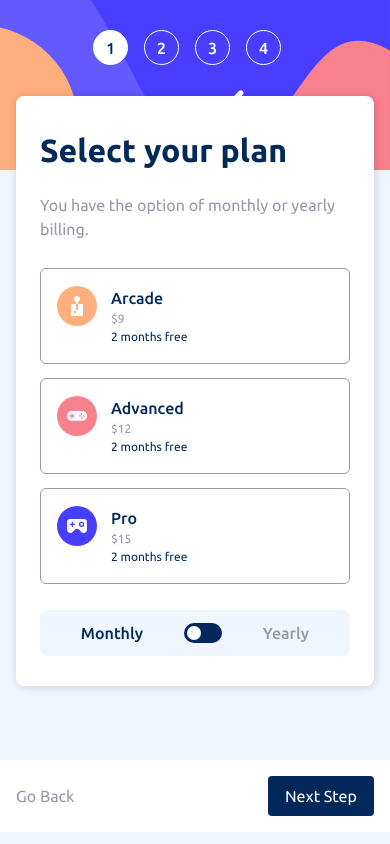
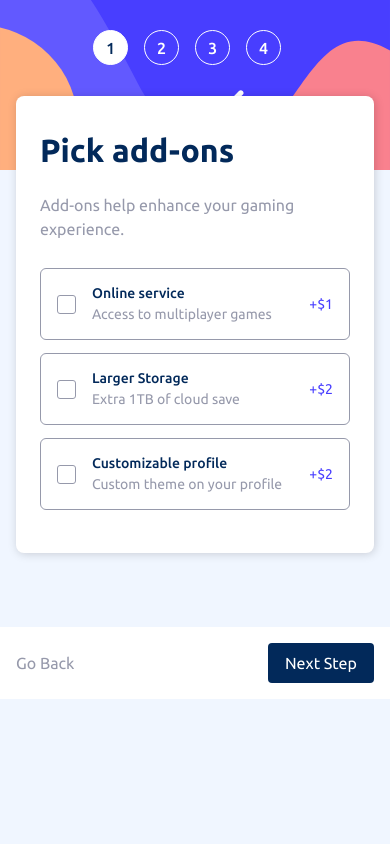
Before and after one commit to florianstancioiu/multi-step-form-main, a React (Create React App) app: page / in a window 390 px wide. Built offline with nearby package versions, Linux system fonts and the light colour scheme.

Commit message:
Worked on the 3rd screen for mobile

```diff
--- /dev/null
+++ b/src/components/Screens/PickAddons.js
@@ -0,0 +1,51 @@
+import Card from '../UI/Card';
+import FooterNavigation from '../Navigation/FooterNavigation';
+import AddonCheckbox from '../UI/AddonCheckbox';
+
+const checkboxes = [
+  {
+    id: '1',
+    title: 'Online service',
+    description: 'Access to multiplayer games',
+    monthlyPrice: '$1',
+    yearlyPrice: '$10',
+  },
+  {
+    id: '2',
+    title: 'Larger Storage',
+    description: 'Extra 1TB of cloud save',
+    monthlyPrice: '$2',
+    yearlyPrice: '$20',
+  },
+  {
+    id: '3',
+    title: 'Customizable profile',
+    description: 'Custom theme on your profile',
+    monthlyPrice: '$2',
+    yearlyPrice: '$20',
+  },
+];
+
+const PickAddons = () => {
+  return (
+    <>
+      <Card
+        title='Pick add-ons'
+        description='Add-ons help enhance your gaming experience.'
+      >
+        {checkboxes.map((checkbox) => (
+          <AddonCheckbox
+            key={checkbox.id}
+            title={checkbox.title}
+            description={checkbox.description}
+            monthlyPrice={checkbox.monthlyPrice}
+            yearlyPrice={checkbox.yearlyPrice}
+          />
+        ))}
+      </Card>
+      <FooterNavigation currentStep={3} />
+    </>
+  );
+};
+
+export default PickAddons;
--- a/src/components/Screens/Screens.js
+++ b/src/components/Screens/Screens.js
@@ -1,15 +1,17 @@
 import PersonalInfo from './PersonalInfo';
+import SelectYourPlan from './SelectYourPlan';
+import PickAddons from './PickAddons';
 
 import classes from './Screens.module.css';
-import SelectYourPlan from './SelectYourPlan';
 
 const Screens = () => {
   return (
     <div className={classes.screens}>
       {/*
       <PersonalInfo />
+      <SelectYourPlan />
        */}
-      <SelectYourPlan />
+      <PickAddons />
     </div>
   );
 };
--- /dev/null
+++ b/src/components/UI/AddonCheckbox.js
@@ -0,0 +1,31 @@
+import { useState } from 'react';
+import CheckmarkImage from '../../images/icon-checkmark.svg';
+
+import classes from './AddonCheckbox.module.css';
+
+const AddonCheckbox = ({ title, description, monthlyPrice, yearlyPrice }) => {
+  const [isActive, setIsActive] = useState(false);
+
+  const clickHandler = () => {
+    setIsActive((prevState) => !prevState);
+  };
+
+  const wrapperClasses = `${classes.wrapper} ${isActive ? classes.active : ''}`;
+
+  return (
+    <div onClick={clickHandler} className={wrapperClasses}>
+      <div className={classes.checkbox}>
+        <div className={classes['checkbox-inner']}>
+          <img src={CheckmarkImage} alt='' />
+        </div>
+      </div>
+      <div className={classes.description}>
+        <p className={classes.title}>{title}</p>
+        <p className={classes.desc}>{description}</p>
+      </div>
+      <div className={classes.price}>+{monthlyPrice}</div>
+    </div>
+  );
+};
+
+export default AddonCheckbox;
--- /dev/null
+++ b/src/components/UI/AddonCheckbox.module.css
@@ -0,0 +1,56 @@
+.wrapper {
+  border: 1px solid var(--cool-gray);
+  border-radius: 0.6rem;
+  margin-bottom: 1.3rem;
+  padding: 1.4rem 1.6rem;
+  display: flex;
+  justify-content: flex-start;
+  align-items: center;
+  font-size: 1.4rem;
+  cursor: pointer;
+  user-select: none;
+}
+
+.checkbox {
+  width: 1.9rem;
+  height: 1.9rem;
+  border: 1px solid var(--cool-gray);
+  border-radius: 0.3rem;
+  margin-right: 1.6rem;
+}
+
+.checkbox-inner {
+  display: none;
+}
+
+.title {
+  font-weight: 500;
+  color: var(--marine-blue);
+}
+
+.desc {
+  color: var(--cool-gray);
+}
+
+.price {
+  margin-left: auto;
+  color: var(--purplish-blue);
+}
+
+.active {
+  border-color: var(--purplish-blue);
+  background-color: var(--magnolia);
+}
+
+.active .checkbox {
+  background-color: var(--purplish-blue);
+  border-color: var(--purplish-blue);
+  position: relative;
+}
+
+.active .checkbox-inner {
+  display: block;
+  position: absolute;
+  top: 0.4rem;
+  left: 0.3rem;
+}
```
